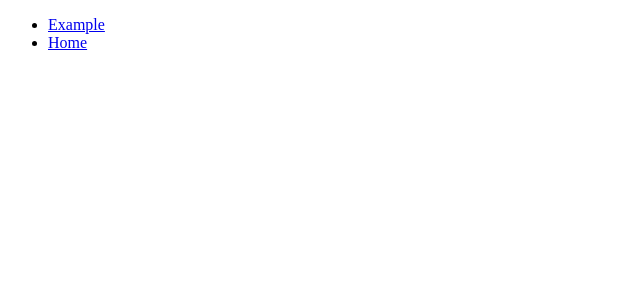
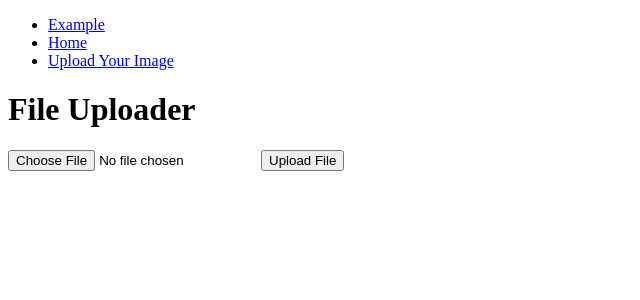
Before and after one commit to lachlanwillis/capstoneproject, an Angular app in the folder apps/rubbish/: page /uploader in a window 1280 px wide. Before the commit this address led to /. Shown: the top 300 px of the page, without its empty margins (0-640 px from the left). Built offline with nearby package versions, Linux system fonts and the light colour scheme.

Commit message:
Frontend of the user uploading. Simple button that allows a user to select an image. The image is posted to a http server when the button is pressed.

```diff
--- a/apps/rubbish/src/app/nav/nav.component.html
+++ b/apps/rubbish/src/app/nav/nav.component.html
@@ -2,5 +2,6 @@
   <ul>
     <li><a routerLink="/example">Example</a></li>
     <li><a routerLink="/">Home</a></li>
+    <li><a routerLink="/uploader">Upload Your Image</a></li>
   </ul>
 </nav>
--- /dev/null
+++ b/apps/rubbish/src/app/user-upload/user-upload.component.html
@@ -0,0 +1,3 @@
+<h1>File Uploader</h1>
+<input type="file" (change)="onFileSelected($event)">
+<button type="button" (click)="onUploadFile()">Upload File</button>
--- /dev/null
+++ b/apps/rubbish/src/app/user-upload/user-upload.component.ts
@@ -0,0 +1,32 @@
+import { Component, OnInit } from '@angular/core';
+import { HttpClient } from '@angular/common/http';
+
+@Component({
+  selector: 'app-user-upload',
+  templateUrl: './user-upload.component.html',
+  styleUrls: ['./user-upload.component.css']
+})
+export class UserUploadComponent implements OnInit {
+
+  constructor(private http: HttpClient) { }
+
+  currentFile = null;
+
+  onFileSelected(event) {
+    this.currentFile = event.target.files[0];
+  }
+
+  onUploadFile() {
+    const fd = new FormData();
+    fd.append('image', this.currentFile, this.currentFile.name);
+    this.http.post('/api/upload-image', fd).subscribe(res => {
+      console.log(res);
+    });
+  }
+
+
+
+  ngOnInit() {
+  }
+
+}
```
Also changed, not shown: apps/rubbish/src/app/app.module.ts (+8 -4 lines), apps/rubbish/src/app/user-upload/user-upload.component.css (added), 2 other files (tests, documents, lock files or other folders).
